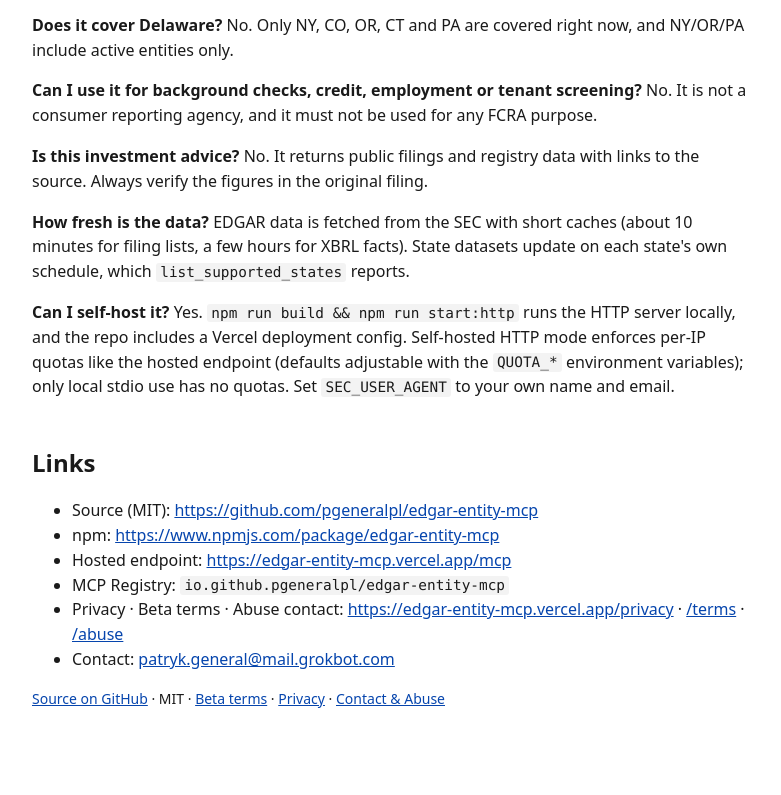
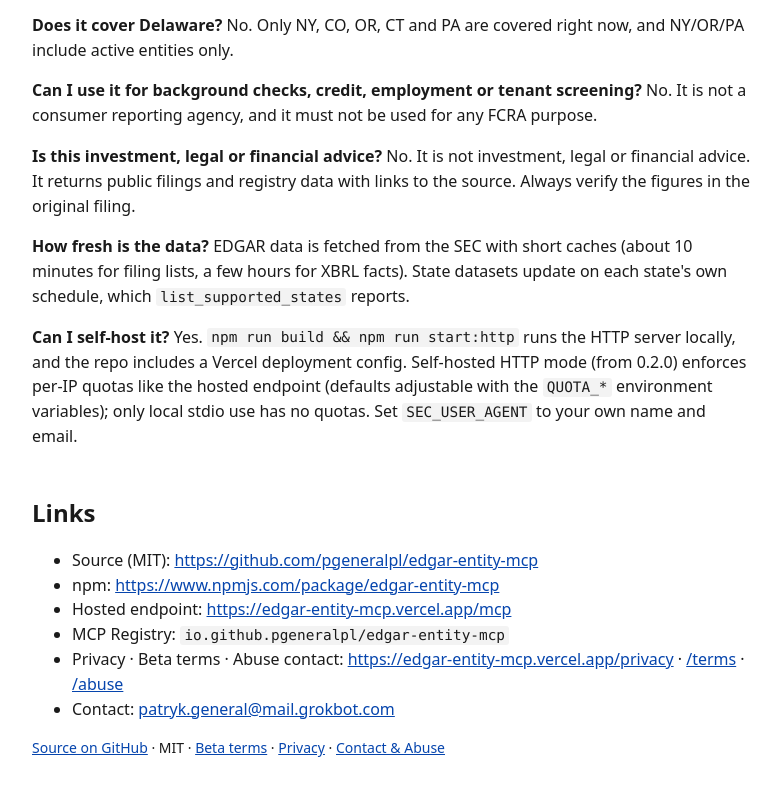
Before and after one commit to pgeneralpl/edgar-entity-mcp, a browser extension: page public/guides/sec-edgar-mcp.html in a window 1280 px wide. Shown: the part 5967-6762 px from the top of the page, without its empty margins (248-1029 px from the left). Before the commit the page ends 6716 px from the top, so only its background shows below. Drawn offline with Linux system fonts and the light colour scheme.

Commit message:
Guide: security nits (self-hosted HTTP quotas from 0.2.0; investment, legal or financial advice wording)

```diff
--- a/public/guides/sec-edgar-mcp.html
+++ b/public/guides/sec-edgar-mcp.html
@@ -152,10 +152,10 @@ nav,footer{font-size:.875em}
         },
         {
           "@type": "Question",
-          "name": "Is this investment advice?",
+          "name": "Is this investment, legal or financial advice?",
           "acceptedAnswer": {
             "@type": "Answer",
-            "text": "No. It returns public filings and registry data with source links; verify figures in the original filing."
+            "text": "No. It is not investment, legal or financial advice. It returns public filings and registry data with source links; verify figures in the original filing."
           }
         }
       ]
@@ -304,12 +304,12 @@ No. It is an independent open-source project that reads public data. It is not a
 No. Only NY, CO, OR, CT and PA are covered right now, and NY/OR/PA include active entities only.</p>
 <p><strong>Can I use it for background checks, credit, employment or tenant screening?</strong>
 No. It is not a consumer reporting agency, and it must not be used for any FCRA purpose.</p>
-<p><strong>Is this investment advice?</strong>
-No. It returns public filings and registry data with links to the source. Always verify the figures in the original filing.</p>
+<p><strong>Is this investment, legal or financial advice?</strong>
+No. It is not investment, legal or financial advice. It returns public filings and registry data with links to the source. Always verify the figures in the original filing.</p>
 <p><strong>How fresh is the data?</strong>
 EDGAR data is fetched from the SEC with short caches (about 10 minutes for filing lists, a few hours for XBRL facts). State datasets update on each state's own schedule, which <code>list_supported_states</code> reports.</p>
 <p><strong>Can I self-host it?</strong>
-Yes. <code>npm run build &amp;&amp; npm run start:http</code> runs the HTTP server locally, and the repo includes a Vercel deployment config. Self-hosted HTTP mode enforces per-IP quotas like the hosted endpoint (defaults adjustable with the <code>QUOTA_*</code> environment variables); only local stdio use has no quotas. Set <code>SEC_USER_AGENT</code> to your own name and email.</p>
+Yes. <code>npm run build &amp;&amp; npm run start:http</code> runs the HTTP server locally, and the repo includes a Vercel deployment config. Self-hosted HTTP mode (from 0.2.0) enforces per-IP quotas like the hosted endpoint (defaults adjustable with the <code>QUOTA_*</code> environment variables); only local stdio use has no quotas. Set <code>SEC_USER_AGENT</code> to your own name and email.</p>
 <h2>Links</h2>
 <ul>
 <li>Source (MIT): <a href="https://github.com/pgeneralpl/edgar-entity-mcp" rel="noopener">https://github.com/pgeneralpl/edgar-entity-mcp</a></li>
```
